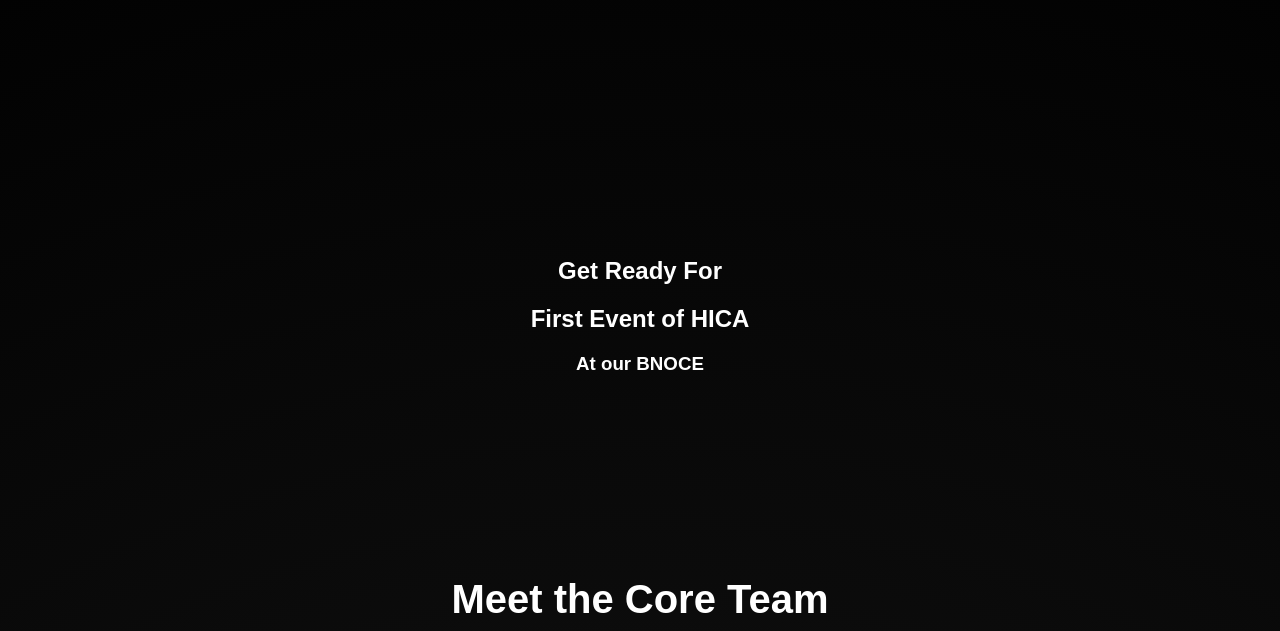
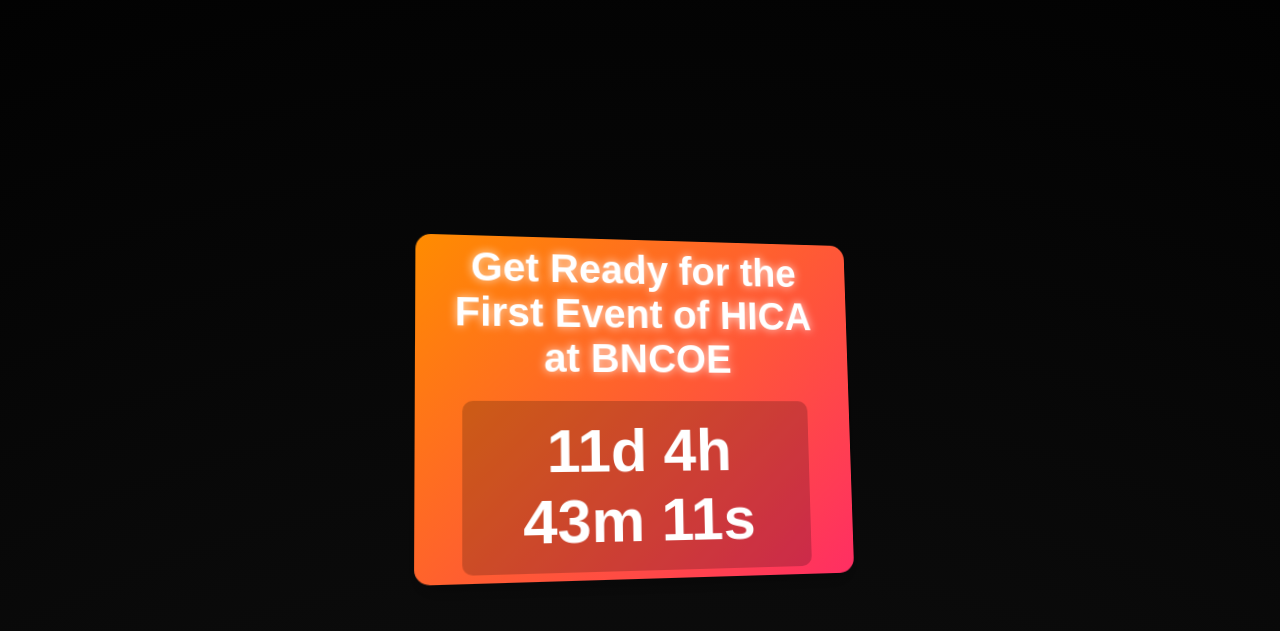
Before and after one commit to Yandnyavalkya/HicaBncoe, a plain HTML site: page index.html in a window 1280 px wide. Shown: the part 169-800 px from the top of the page. Drawn offline with Linux system fonts and the light colour scheme.

Commit message:
countdown for first event

```diff
--- a/index.html
+++ b/index.html
@@ -25,9 +25,14 @@
 
     <!-- Home Section -->
     <section id="home">
-        <h1 class="Section-title">Get Ready For</h1>
-        <h2>First Event of HICA</h2>
-        <h3>At our BNOCE</h3>
+        <div class="countdown-card">
+            <div class="card">
+                <div>Get Ready for the<br> First Event of HICA<br> at BNCOE</div>
+                <div class="countdown-container">
+                    <div class="countdown" id="timer"></div>
+                </div>
+            </div>
+        </div>
     </section>
 
 
@@ -36,7 +41,7 @@
         <h2 class="section-title">Meet the Core Team</h2><br/>
         <h1></h1>
         <div class="team-container">
-            <div class="card">
+            <div class="card2">
                 <img src="img/Aboli Pic.jpeg.jpg" alt="Aboli Wanare">
                 <p>Chapter Lead</p>
                 <h3>Aboli Wanare</h3>
@@ -48,7 +53,7 @@
                     <a href="https://x.com/aboliwanare?s=21" target="_blank"><i class="fab fa-twitter"></i></a>
                 </div>
             </div>
-            <div class="card">
+            <div class="card2">
                 <img src="img/Gaurav Sir Photo.jpeg.jpg" alt="Gaurav Yeskar">
                 <p>Co-Chapter Lead</p>
                 <h3>Gaurav Yeskar</h3>
@@ -233,5 +238,20 @@
     </section>
 
     <script src="script.js"></script>
+    <script>
+        function updateCountdown() {
+            const eventDate = new Date('March 5, 2025 11:00:00').getTime();
+            setInterval(() => {
+                const now = new Date().getTime();
+                const timeLeft = eventDate - now;
+                const days = Math.floor(timeLeft / (1000 * 60 * 60 * 24));
+                const hours = Math.floor((timeLeft % (1000 * 60 * 60 * 24)) / (1000 * 60 * 60));
+                const minutes = Math.floor((timeLeft % (1000 * 60 * 60)) / (1000 * 60));
+                const seconds = Math.floor((timeLeft % (1000 * 60)) / 1000);
+                document.getElementById('timer').innerHTML = `${days}d ${hours}h ${minutes}m ${seconds}s`;
+            }, 1000);
+        }
+        updateCountdown();
+    </script>
 </body>
 </html>
--- a/script.js
+++ b/script.js
@@ -17,7 +17,7 @@ function createBackgroundStars() {
 
 function updateCountdown() {
     const countdownElement = document.getElementById('countdown');
-    const eventDate = new Date("March 20, 2025 00:00:00").getTime();
+    const eventDate = new Date("March 5, 2025 11:15:00").getTime();
 
     function updateTime() {
         const now = new Date().getTime();
--- a/style.css
+++ b/style.css
@@ -78,7 +78,7 @@ body {
     gap: 20px;
 }
 
-.card-container.card {
+.card-container.card2 {
     grid-template-columns: repeat(2, 1fr);
 }
 
@@ -91,7 +91,7 @@ body {
 }
 
 /* Card Styling */
-.card, .card3, .card4 {
+.card2, .card3, .card4 {
     background: rgb(66, 66, 165);
     border-radius: 10px;
     box-shadow: 0 2px 15px rgba(0, 0, 0, 0.1);
@@ -100,7 +100,7 @@ body {
     width: 250px;
 }
 
-.card img, .card3 img, .card4 img {
+.card2 img, .card3 img, .card4 img {
     border-radius: 10px;
     width: 240px;
     height: 300px;
@@ -108,11 +108,11 @@ body {
     margin-bottom: 15px;
 }
 
-.card h3, .card3 h3, .card4 h3 {
+.card2 h3, .card3 h3, .card4 h3 {
     margin: 10px 0 5px;
 }
 
-.card p, .card3 p, .card4 p {
+.card2 p, .card3 p, .card4 p {
     color: rgb(97, 225, 51);
 }
 
@@ -131,7 +131,44 @@ body {
     color: rgb(45, 234, 12);
 }
 
-.card:hover, .card3:hover, .card4:hover {
+.card2:hover, .card3:hover, .card4:hover {
     transform: scale(1.05);
     transition: transform 0.3s ease-in-out;
 }
+
+
+
+
+
+.countdown-card {
+    perspective: 1000px;
+}
+.card {
+    width: 400px;
+    height: 300px;
+    background: linear-gradient(135deg, #ff8c00, #ff2e63);
+    border-radius: 15px;
+    display: flex;
+    flex-direction: column;
+    justify-content: center;
+    align-items: center;
+    text-align: center;
+    font-size: 2.5em;
+    font-weight: bold;
+    box-shadow: 0px 10px 20px rgba(0, 0, 0, 0.3);
+    transform: rotateY(10deg) rotateX(5deg);
+    transition: transform 0.5s;
+    padding: 20px;
+    text-shadow: 0 0 10px rgba(255, 255, 255, 0.8);
+}
+.countdown-container {
+    width: 80%;
+    background: rgba(0, 0, 0, 0.2);
+    border-radius: 10px;
+    padding: 15px;
+    margin-top: 20px;
+}
+.countdown {
+    font-size: 1.5em;
+    text-shadow: none;
+}
```
